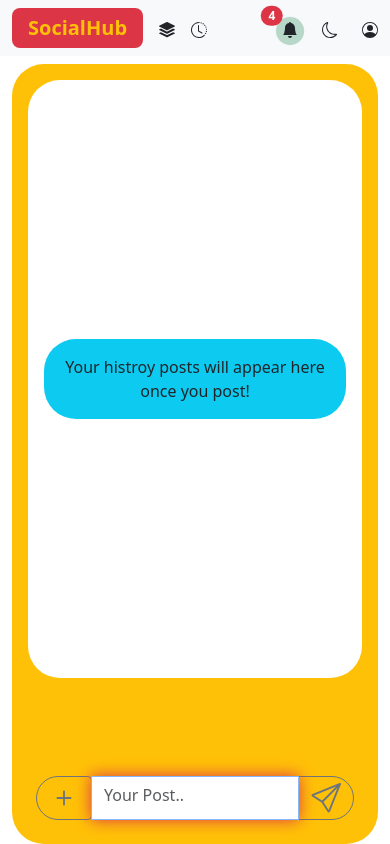
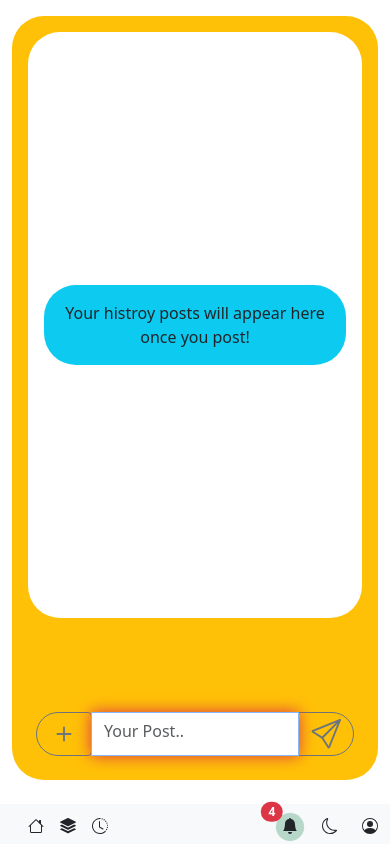
Before and after one commit to YakovVazan/CS50-Final-Project, a Flask app: page / in a window 390 px wide. Run offline with Flask 3, Linux system fonts and the light colour scheme; the visitor is signed in with stand-in values (Sample User, id 1); data comes from the database, SQL or seed files in the repository; both versions use the stored data as it was after the commit; data that the repository does not hold is empty.

Commit message:
more responsiveness, drop direction, home icon

```diff
--- a/static/css/styles.css
+++ b/static/css/styles.css
@@ -95,12 +95,27 @@ footer {
     height: 75%;
 }
 
+#login-director-card {
+    width: 50%;
+}
+
+/* Desktop */
 @media screen and (max-width: 1024px) {
+    main {
+        padding-top: 1rem;
+        margin-top: 3rem;
+    }
+
     #chat-window {
+        width: 75%;
+    }
+
+    #login-director-card {
         width: 75%;
     }
 }
 
+/* Mobile */
 @media screen and (max-width: 768px) {
     #chat-window {
         width: 100%;
@@ -119,9 +134,20 @@ footer {
         height: 80%;
     }
 
-    /* nav {
+    #login-director-card {
+        width: 100%;
+    }
+
+    nav {
+        top: auto;
         bottom: 0;
-    } */
+    }
+
+    main {
+        margin-top: 0;
+        padding-bottom: 1rem;
+        margin-bottom: 3rem;
+    }
 }
 
 #messages-area::-webkit-scrollbar {
--- a/static/js/script.js
+++ b/static/js/script.js
@@ -6,3 +6,18 @@ import "./edit_scheduled_posts.js";
 import "./posts_backward.js";
 import "./dynamic_chat.js";
 import "./social_media_script.js";
+
+// Set direction of app drop menu
+function applyClassBasedOnScreenSize() {
+  var element = document.getElementById("set-drop-direction");
+
+  if (window.innerWidth <= 768) {
+    element.classList.add("dropup");
+    element.classList.remove("dropdown");
+  } else {
+    element.classList.remove("dropup");
+    element.classList.add("dropdown");
+  }
+}
+applyClassBasedOnScreenSize();
+window.addEventListener("resize", applyClassBasedOnScreenSize);
--- a/templates/login_telegram.html
+++ b/templates/login_telegram.html
@@ -3,7 +3,7 @@
 {% block title %}: Telegram Login{% endblock %}
 
 {% block main %}
-<div class="align-self-center" style="max-width: 50%;">
+<div id="login-director-card" class="align-self-center">
     <div class="card mb-3">
         <div class="card-header bg-danger"><img class="rounded-5" style="width: 8em;" src="{{ social_details['src'] }}"
                 alt="{{ social_details['alt'] }}">
--- a/templates/login_twitter.html
+++ b/templates/login_twitter.html
@@ -3,7 +3,7 @@
 {% block title %}: Twitter Login{% endblock %}
 
 {% block main %}
-<div class="align-self-center" style="max-width: 50%;">
+<div id="login-director-card" class="align-self-center">
     <div class="card mb-3">
         <div class="card-header bg-danger"><img class="rounded-5" style="width: 8em;" src="{{ social_details['src'] }}"
                 alt="{{ social_details['alt'] }}">
--- a/templates/main_layout.html
+++ b/templates/main_layout.html
@@ -26,13 +26,21 @@
         <!-- Left side of nav bar -->
         <div class="d-flex align-items-center">
           <!-- (Homepage) Logo -->
-          <a class="navbar-brand bg-danger rounded-3 px-3 fw-bolder text-warning" href="/">SocialHub</a>
+          <a class="navbar-brand bg-danger rounded-3 px-3 fw-bolder text-warning d-none d-md-block" href="/">SocialHub</a>
 
-          <!-- Apps and Schedule Area -->
+          <!-- Home, Apps and Schedule Area -->
           {% if session["user_id"] %}
           <!-- For Mobile -->
-          <!-- Apps -->
-          <div class="dropdown d-flex d-lg-none">
+          <div id="set-drop-direction" class="dropdown d-flex d-lg-none">
+            <!-- Home -->
+            <a id="schedule_icon" class="nav-link active mx-3 d-inline d-md-none" href="/">
+              <svg class="animated-icon" xmlns="http://www.w3.org/2000/svg" width="16" height="16" fill="currentColor"
+                class="bi bi-house" viewBox="0 0 16 16">
+                <path
+                  d="M8.707 1.5a1 1 0 0 0-1.414 0L.646 8.146a.5.5 0 0 0 .708.708L2 8.207V13.5A1.5 1.5 0 0 0 3.5 15h9a1.5 1.5 0 0 0 1.5-1.5V8.207l.646.647a.5.5 0 0 0 .708-.708L13 5.793V2.5a.5.5 0 0 0-.5-.5h-1a.5.5 0 0 0-.5.5v1.293L8.707 1.5ZM13 7.207V13.5a.5.5 0 0 1-.5.5h-9a.5.5 0 0 1-.5-.5V7.207l5-5 5 5Z" />
+              </svg>
+            </a>
+            <!-- Apps -->
             <span role="button" data-bs-toggle="dropdown" aria-expanded="false">
               <svg xmlns="http://www.w3.org/2000/svg" width="16" height="16" fill="currentColor"
                 class="animated-icon bi bi-stack" viewBox="0 0 16 16">
@@ -160,7 +168,7 @@
     </nav>
   </header>
 
-  <main class="container-fluid pt-3 mt-5 text-center">
+  <main class="container-fluid text-center">
     {% block main %}{% endblock %}
 
     <!-- Toast area -->
```
Also changed, not shown: social_hub.db, 1 other file.
